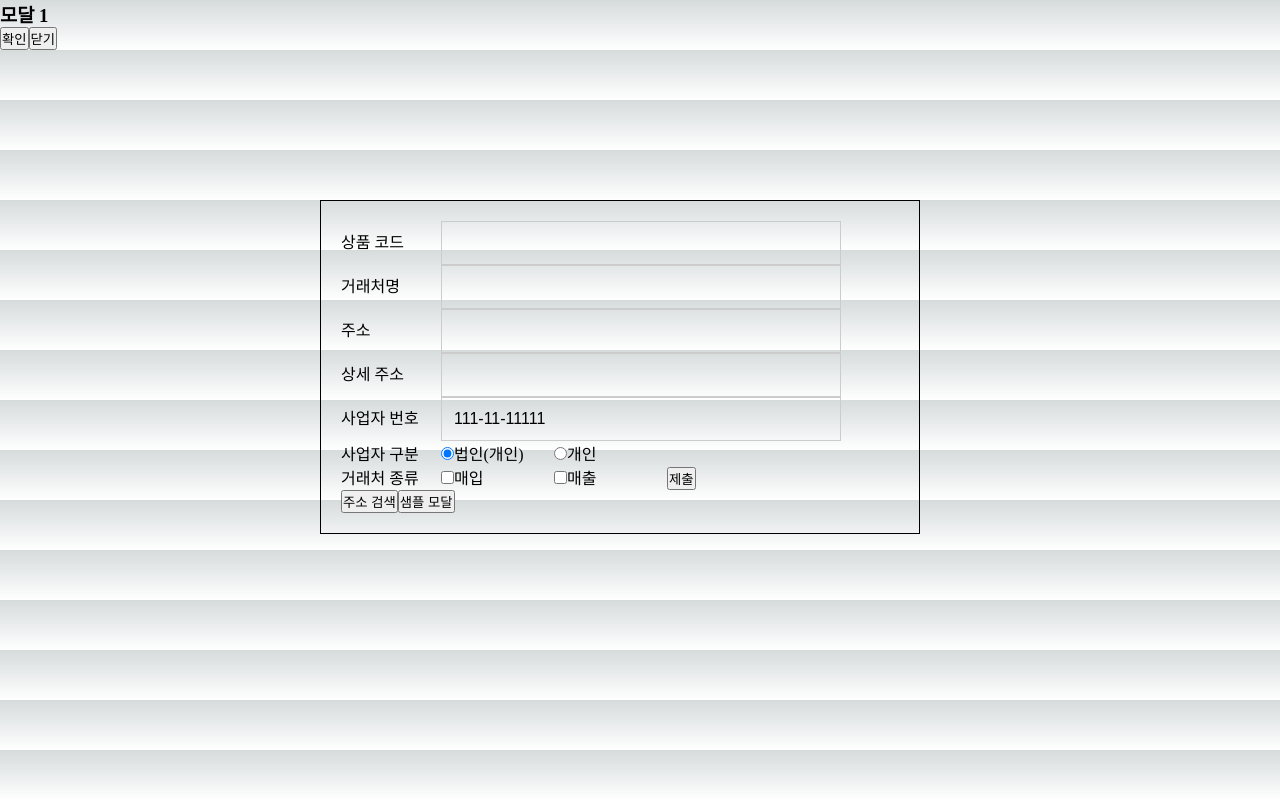
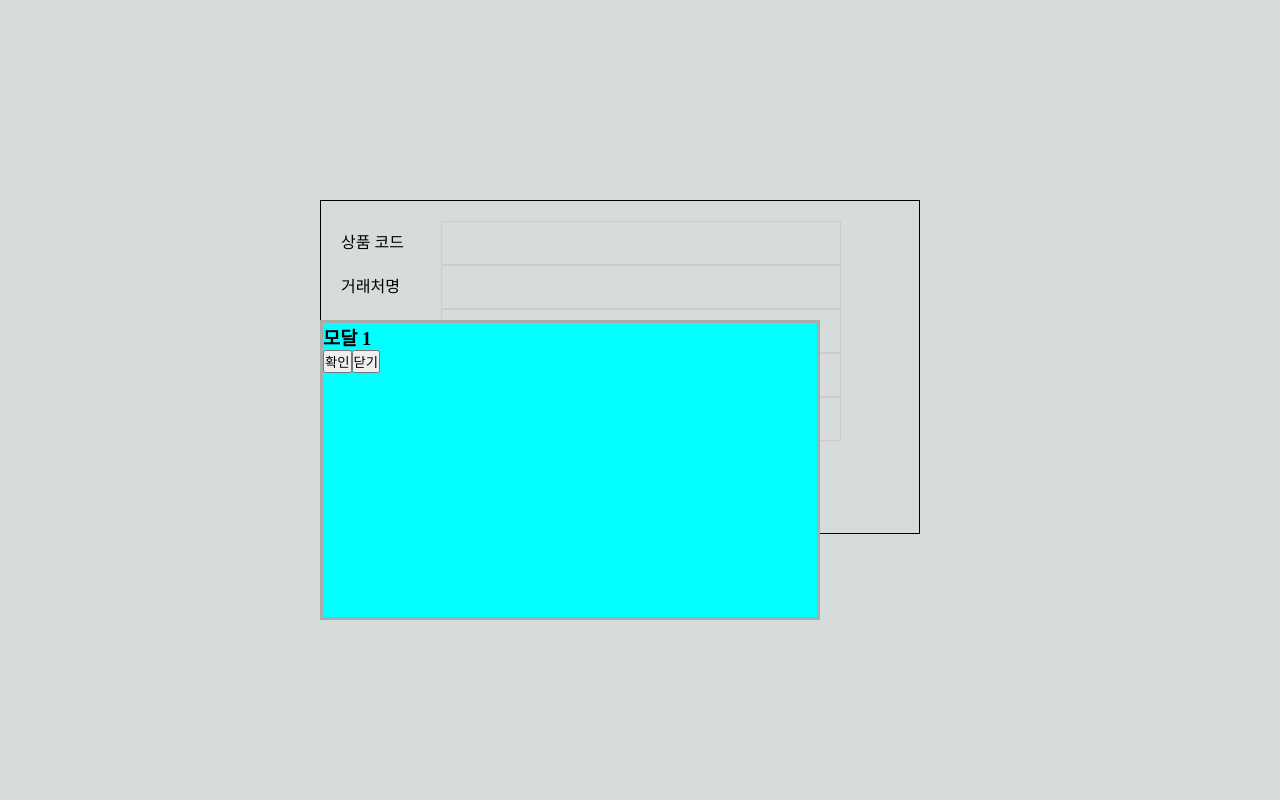
Before and after one commit to kykim00/playground, a Next.js app in the folder 12/: page /form in a window 1280 px wide. Both pictures are taken after a click on the button "샘플 모달". Built offline with nearby package versions, Linux system fonts and the light colour scheme.

Commit message:
set zindex

```diff
--- a/12/src/components/ui/modals/ModalOne.tsx
+++ b/12/src/components/ui/modals/ModalOne.tsx
@@ -1,15 +1,26 @@
+import styled from '@emotion/styled';
+
 interface ModalOneProps {
   onConfirm?: () => void;
   onClose?: () => void;
 }
 const ModalOne = ({ onConfirm, onClose }: ModalOneProps) => {
   return (
-    <div>
+    <ModalContainer>
       <h3>모달 1</h3>
       <button onClick={onConfirm}>확인</button>
       <button onClick={onClose}>닫기</button>
-    </div>
+    </ModalContainer>
   );
 };
 
+const ModalContainer = styled.div`
+  position: fixed;
+  top: 40%;
+  left: 25%;
+  width: 500px;
+  height: 300px;
+  background-color: cyan;
+  border: 3px solid #aaa;
+`;
 export default ModalOne;
--- /dev/null
+++ b/12/src/components/ui/modals/Portal.tsx
@@ -0,0 +1,16 @@
+import { ReactNode, useEffect, useRef, useState } from 'react';
+import { createPortal } from 'react-dom';
+
+const Portal = ({ children }: { children: ReactNode }) => {
+  const ref = useRef<Element | null>(null);
+  const [mounted, setMounted] = useState(false);
+
+  useEffect(() => {
+    ref.current = document.getElementById('modal-root');
+    setMounted(true);
+  }, []);
+
+  return mounted && ref.current ? createPortal(children, ref.current) : null;
+};
+
+export default Portal;
--- a/12/src/components/ui/modals/index.tsx
+++ b/12/src/components/ui/modals/index.tsx
@@ -1,17 +1,22 @@
 import useModalStore from '@/stores/modal';
 import React from 'react';
+import Portal from './Portal';
 
 const Modals = () => {
   const [modals, close] = useModalStore(state => [state.modals, state.close]);
   return (
-    <div>
+    <Portal>
       {modals.map(modal => {
-        const props = modal.props;
-        return React.cloneElement(<modal.component key={modal.zIndex} {...props} />, {
-          onClose: () => close(modal.name),
-        });
+        const { component: ModalComponent, props, zIndex, name } = modal;
+        return (
+          <div style={{ zIndex }}>
+            {React.cloneElement(<ModalComponent key={name} {...props} />, {
+              onClose: () => close(name),
+            })}
+          </div>
+        );
       })}
-    </div>
+    </Portal>
   );
 };
 
--- a/12/src/pages/_document.tsx
+++ b/12/src/pages/_document.tsx
@@ -6,6 +6,7 @@ export default function Document() {
       <Head />
       <body>
         <Main />
+        <div id="modal-root"></div>
         <NextScript />
       </body>
     </Html>
```
